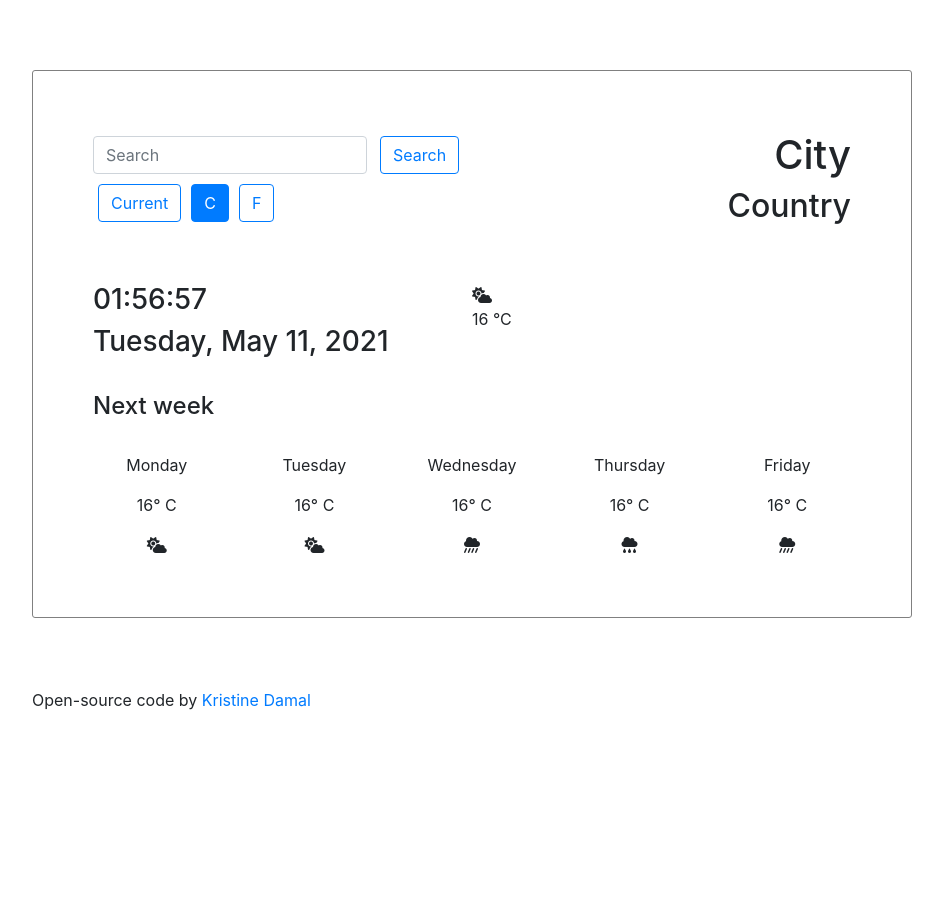
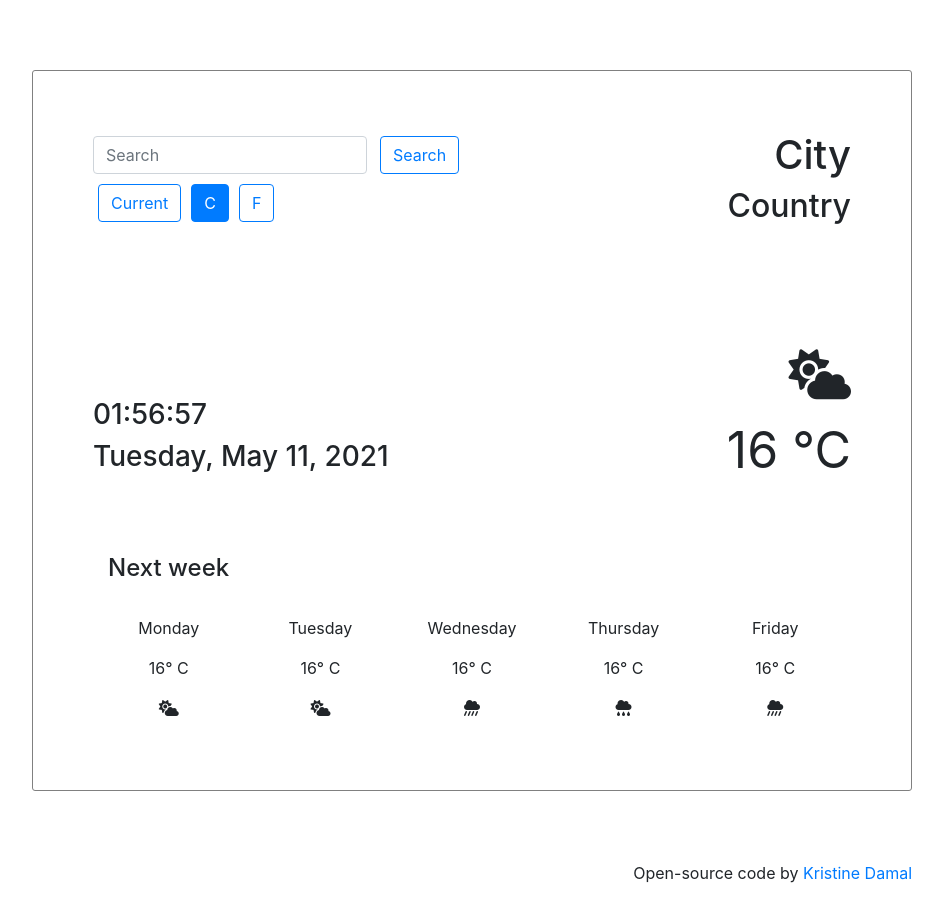
Before and after one commit to Damalition/weather-app, a plain HTML site: page index.html in a window 1280 px wide. Shown: the whole page, without its empty margins (168-1111 px from the left). Before the commit the page ends 800 px from the top, so only its background shows below. Drawn offline with nearby package versions, Linux system fonts and the light colour scheme; no server answers.

Commit message:
Bootstrap compatibility correction

```diff
--- a/src/styles.css
+++ b/src/styles.css
@@ -1,22 +1,22 @@
 body {
-  margin: 0 200px !important;
+  margin: 0 200px;
 }
 
 h4 {
   padding: 25px 0;
 }
 button {
-  margin: 5px !important;
+  margin: 5px;
 }
 .next-week p {
   font-size: 20px;
 }
 .container {
   display: block;
-  margin: 70px auto !important;
+  margin: 70px auto;
   border: 1px solid gray;
   border-radius: 3px;
-  padding: 60px !important;
+  padding: 60px;
 }
 
 div.next-week {
@@ -40,23 +40,23 @@ div.next-week {
   text-align: right;
   margin-bottom: 50px;
 }
-.date-today {
+#date-today {
   margin-top: 100px;
   padding: 15px 0;
   text-align: left;
 }
 
-.weather-today {
+#weather-today {
   margin-top: 40px;
   padding: 15px 0;
   text-align: right;
   font-size: 50px;
 }
 
-.next-week {
+#next-week {
   padding: 10px 15px;
 }
 
-p.code {
+#code {
   text-align: right;
 }
```
